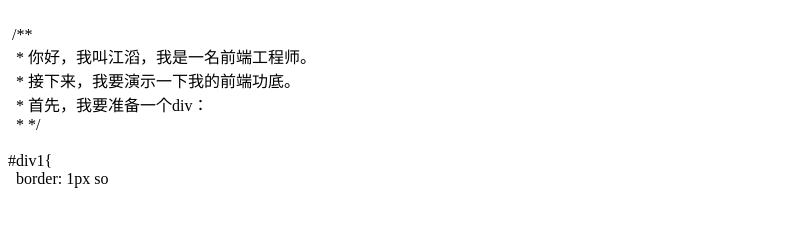
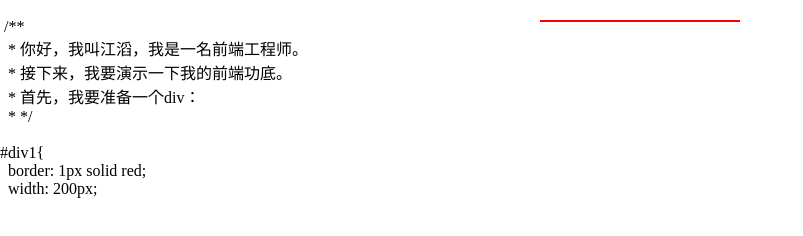
Before and after one commit to qwxying/cv-1, a website: page src/index.html in a window 1280 px wide. Shown: the whole page, without its empty margins (0-803 px from the left). Drawn offline with Linux system fonts and the light colour scheme.

Commit message:
动画时间调整为40ms

```diff
--- a/src/main.js
+++ b/src/main.js
@@ -84,7 +84,7 @@ let step = () => {
       n += 1;
       step();
     }
-  }, 50);
+  }, 40);
 };
 
 step();
--- a/src/style.css
+++ b/src/style.css
@@ -1,6 +1,6 @@
 * {
-  /* margin: 0;
-  padding: 0; */
+  margin: 0;
+  padding: 0;
   box-sizing: border-box;
 }
 *::before {
```
Also changed, not shown: dist/index.html, 16 other files.
